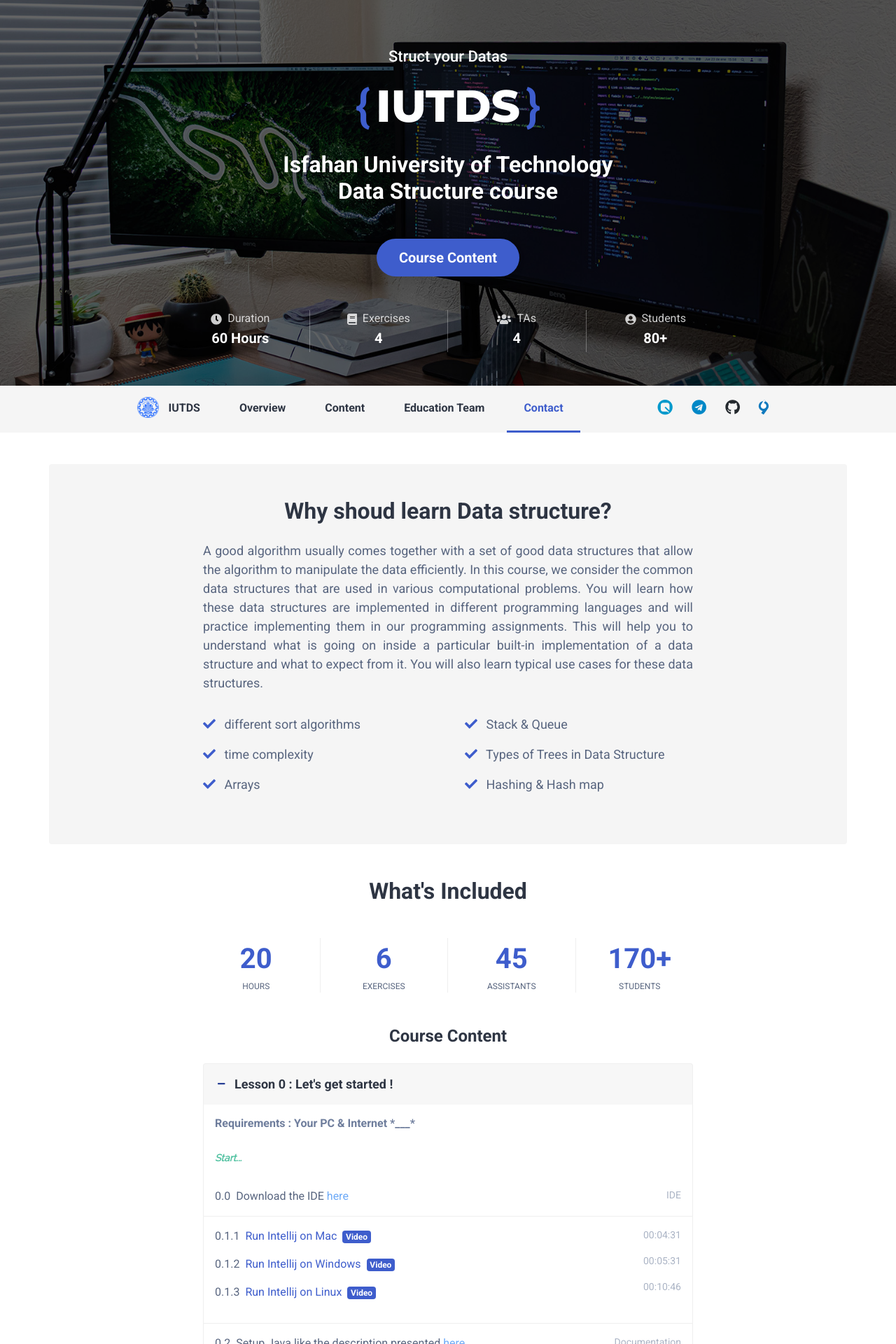
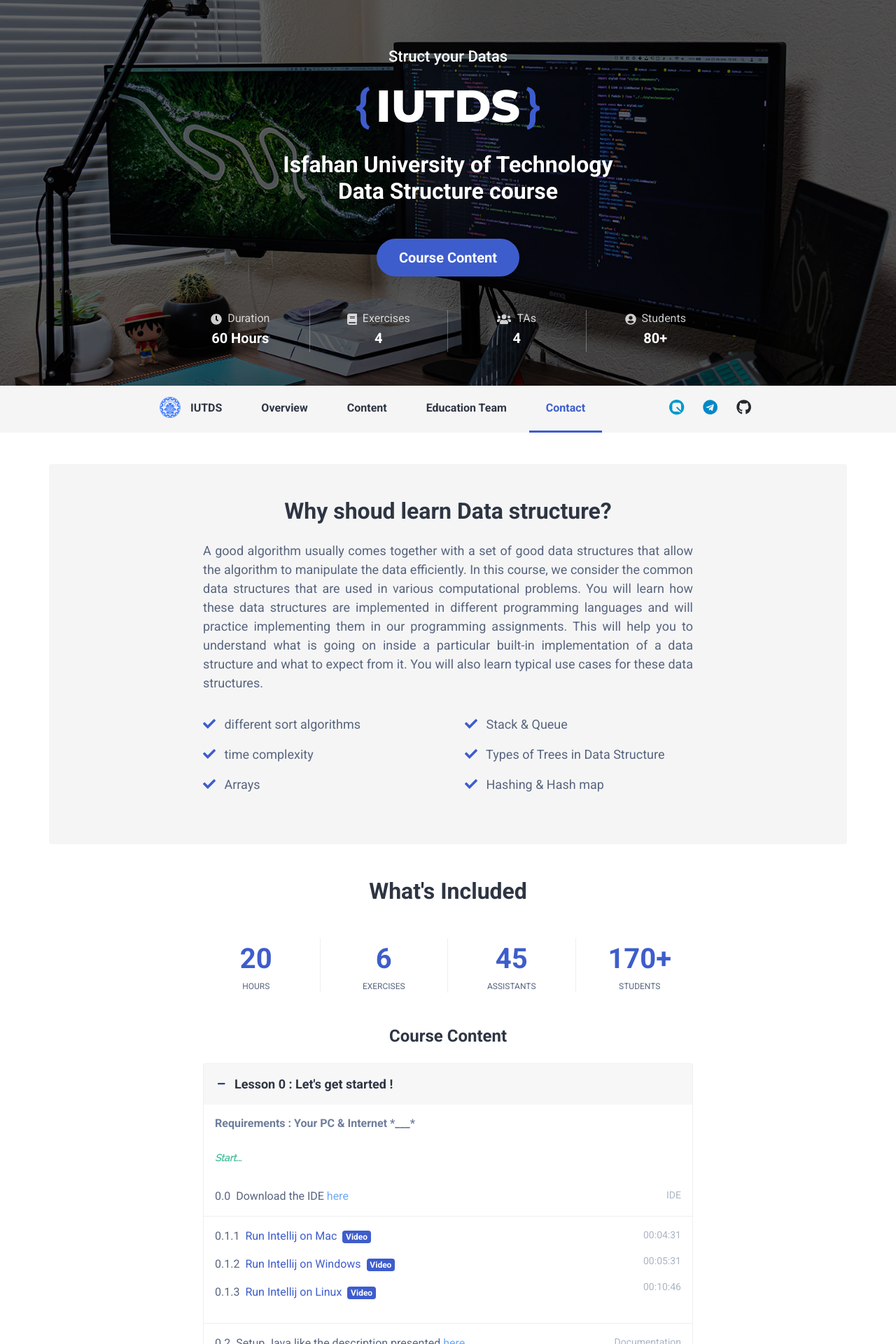
Before and after one commit to IUT-Ds/webpage, a Jekyll site: the page built from index.html, in a window 1280 px wide. Shown: the top 1920 px of the page at 70% size. Built offline with Jekyll 4.4.1, drawn with Linux system fonts in a browser that asks for light colours; some web fonts are replaced; comment, search, counter and statistics services are not loaded.

Commit message:
styles updated

```diff
--- a/_includes/navbar.html
+++ b/_includes/navbar.html
@@ -4,7 +4,7 @@
             <ul id="section-nav" class="section-nav nav list-inline">
                 <li class="nav-item">
                     <a class="nav-link scrollto active" href="#home">
-                        <img src="sharif1.png" class="sharif">
+                        <img src="iut.png" class="iut">
                         <span class="name">{{ site.title }}</span>
                     </a>
                 </li>
@@ -15,10 +15,9 @@
                 {% endif %}
                 {% endfor %}
                 <li class="nav-item float-right">
-                    <a href="https://virgool.io/ap-sharif" class="col-sm-1 nav-link float-right"><span class="icon-virgool fa-lg"><span class="path1"></span><span class="path2"></span><span class="path3"></span></span></a>
-                    <a href="https://github.com/AdvProg2020" class="col-sm-1 nav-link float-right"><i class="fab fa-github fa-lg" style="color: #24292e;"></i></a>
+                    <a href="https://github.com/IUT-Ds" class="col-sm-1 nav-link float-right"><i class="fab fa-github fa-lg" style="color: #24292e;"></i></a>
                     <a href="https://t.me/AP98SUT" class="col-sm-1 nav-link float-right"><i class="fab fa-telegram fa-lg" style="color: #0088c7;"></i></a>
-                    <a href="https://quera.ir/overview/add_to_course/course/5122" class="col-sm-1 nav-link float-right"><span class="icon-quera fa-lg" style="color: #09c;"></span></a>
+                    <a href="https://quera.ir/overview/add_to_course/course/9012" class="col-sm-1 nav-link float-right"><span class="icon-quera fa-lg" style="color: #09c;"></span></a>
                 </li>
             </ul>
             <!--//page-nav-->
```
Also changed, not shown: assets/css/theme.css, iut.png (added).
